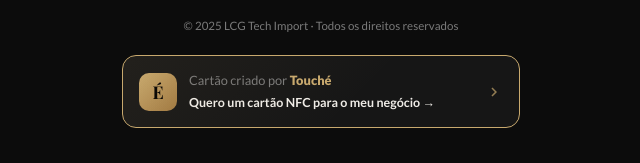
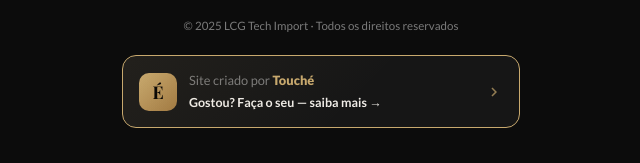
Before and after one commit to beampessoa/infoproduto_LCG, a plain HTML site: page index.html in a window 1280 px wide. Shown: the part 2378-2541 px from the top of the page, without its empty margins (319-959 px from the left). Drawn offline with nearby package versions, Linux system fonts and the light colour scheme; no server answers.

Commit message:
Add files via upload

```diff
--- a/index.html
+++ b/index.html
@@ -286,8 +286,8 @@ footer{text-align:center;padding:32px 16px 24px;font-size:.72rem;color:var(--mut
     <div class="touche-left">
       <div class="touche-logo">É</div>
       <div>
-        <div class="touche-title">Cartão criado por <strong>Touché</strong></div>
-        <div class="touche-sub">Quero um cartão NFC para o meu negócio →</div>
+        <div class="touche-title">Site criado por <strong>Touché</strong></div>
+        <div class="touche-sub">Gostou? Faça o seu — saiba mais →</div>
       </div>
     </div>
     <svg class="touche-arrow" viewBox="0 0 24 24"><path d="M8.59 16.59L13.17 12 8.59 7.41 10 6l6 6-6 6z"/></svg>
```
